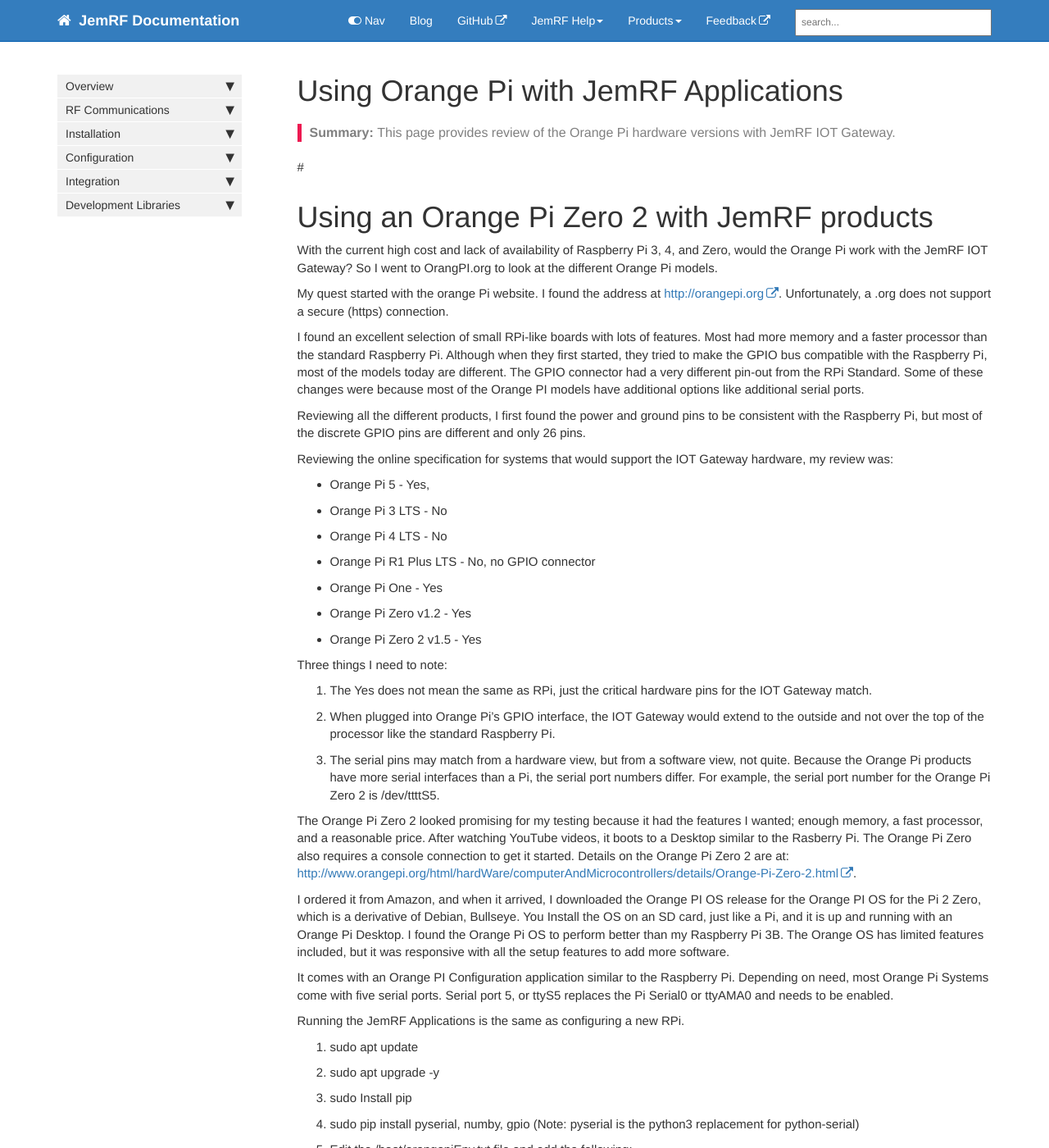
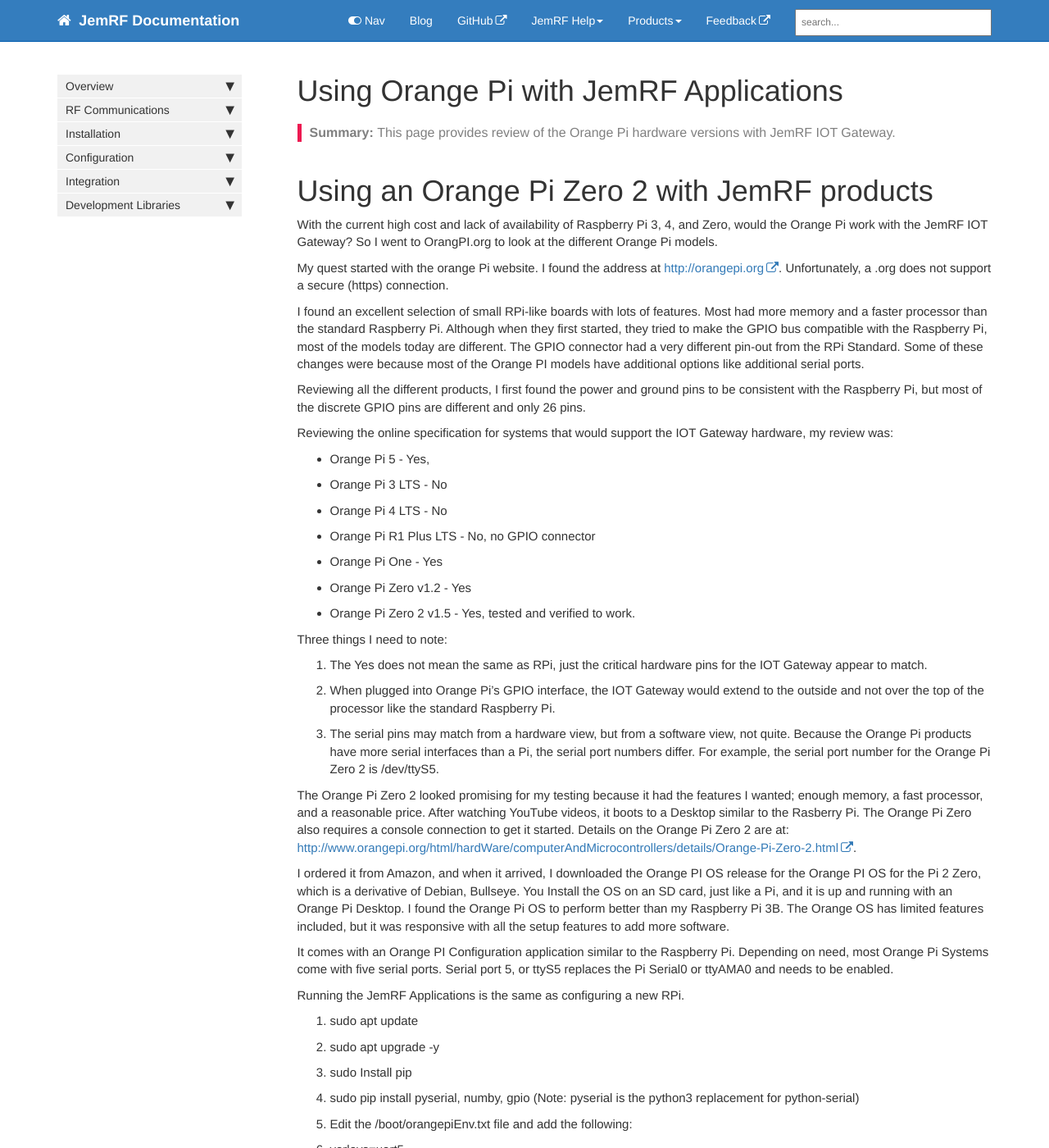
Before and after one commit to JemRF/RF-Documentation, a Jekyll site: the page built from pages/mydoc/orangepi.md, in a window 1280 px wide and 1400 px high. Shown: the whole window at 82% size. Built offline with Jekyll 4.4.1, drawn with Linux system fonts in a browser that asks for light colours; comment, search, counter and statistics services are not loaded; some of the changed text lies outside the part shown.

Commit message:
Add OrangPi to IoT gateway host options

```diff
--- a/pages/mydoc/orangepi.md
+++ b/pages/mydoc/orangepi.md
@@ -27,13 +26,13 @@ Reviewing the online specification for systems that would support the IOT Gatewa
 - Orange Pi R1 Plus LTS - No, no GPIO connector
 - Orange Pi One - Yes
 - Orange Pi Zero v1.2 - Yes
-- Orange Pi Zero 2 v1.5 - Yes
+- Orange Pi Zero 2 v1.5 - Yes, tested and verified to work.
 
 Three things I need to note:
 
-1. The Yes does not mean the same as RPi, just the critical hardware pins for the IOT Gateway match.
+1. The Yes does not mean the same as RPi, just the critical hardware pins for the IOT Gateway appear to match.
 2. When plugged into Orange Pi's GPIO interface, the IOT Gateway would extend to the outside and not over the top of the processor like the standard Raspberry Pi.
-3. The serial pins may match from a hardware view, but from a software view, not quite. Because the Orange Pi products have more serial interfaces than a Pi, the serial port numbers differ. For example, the serial port number for the Orange Pi Zero 2 is /dev/ttttS5.
+3. The serial pins may match from a hardware view, but from a software view, not quite. Because the Orange Pi products have more serial interfaces than a Pi, the serial port numbers differ. For example, the serial port number for the Orange Pi Zero 2 is /dev/ttyS5.
 
 The Orange Pi Zero 2 looked promising for my testing because it had the features I wanted; enough memory, a fast processor, and a reasonable price. After watching YouTube videos, it boots to a Desktop similar to the Rasberry Pi. The Orange Pi Zero also requires a console connection to get it started. Details on the Orange Pi Zero 2 are at: [http://www.orangepi.org/html/hardWare/computerAndMicrocontrollers/details/Orange-Pi-Zero-2.html](http://www.orangepi.org/html/hardWare/computerAndMicrocontrollers/details/Orange-Pi-Zero-2.html).
 
```
Also changed, not shown: other parts of pages/mydoc/orangepi.md (+1 -2 lines), pages/mydoc/iot_gateway.md (+2 -3 lines).
